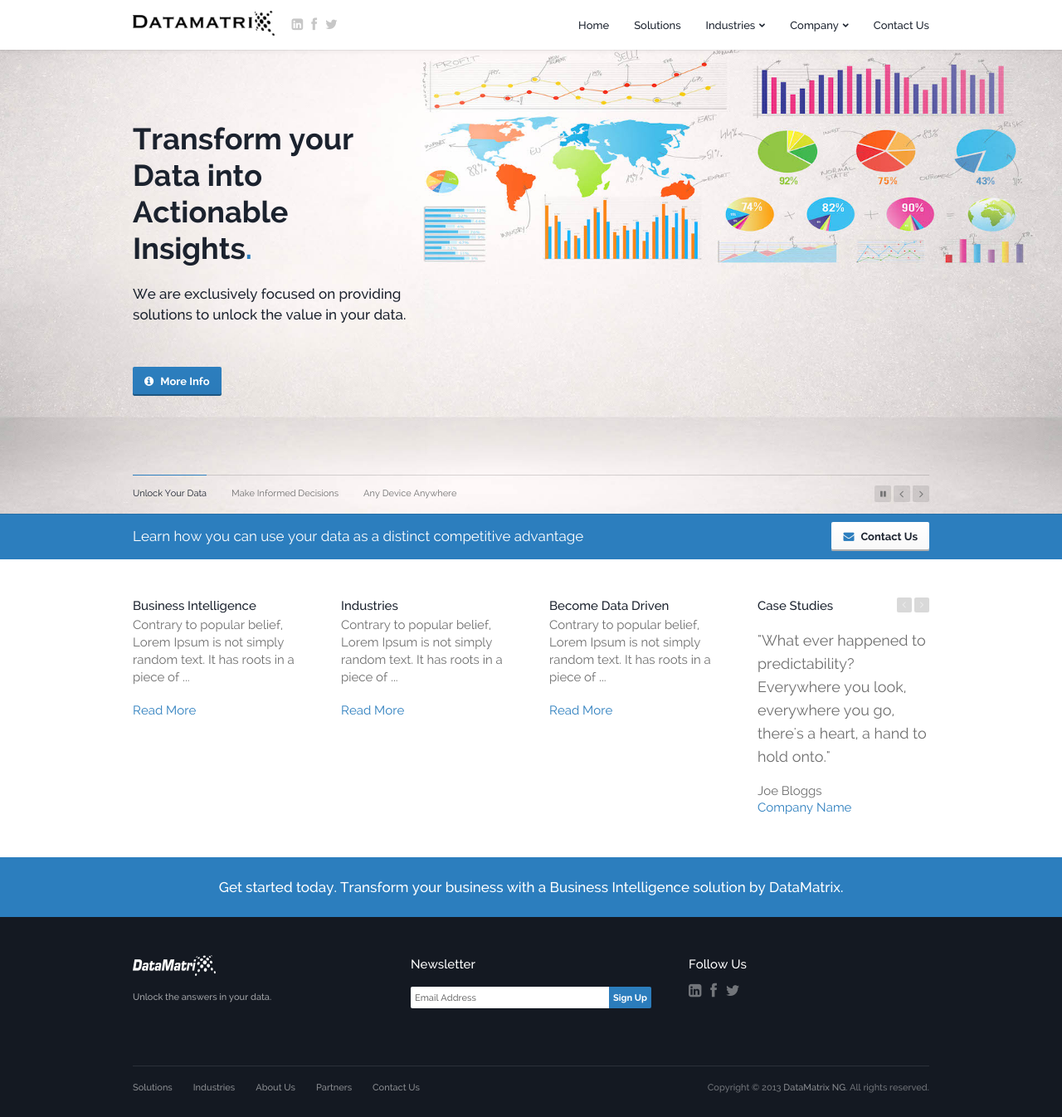
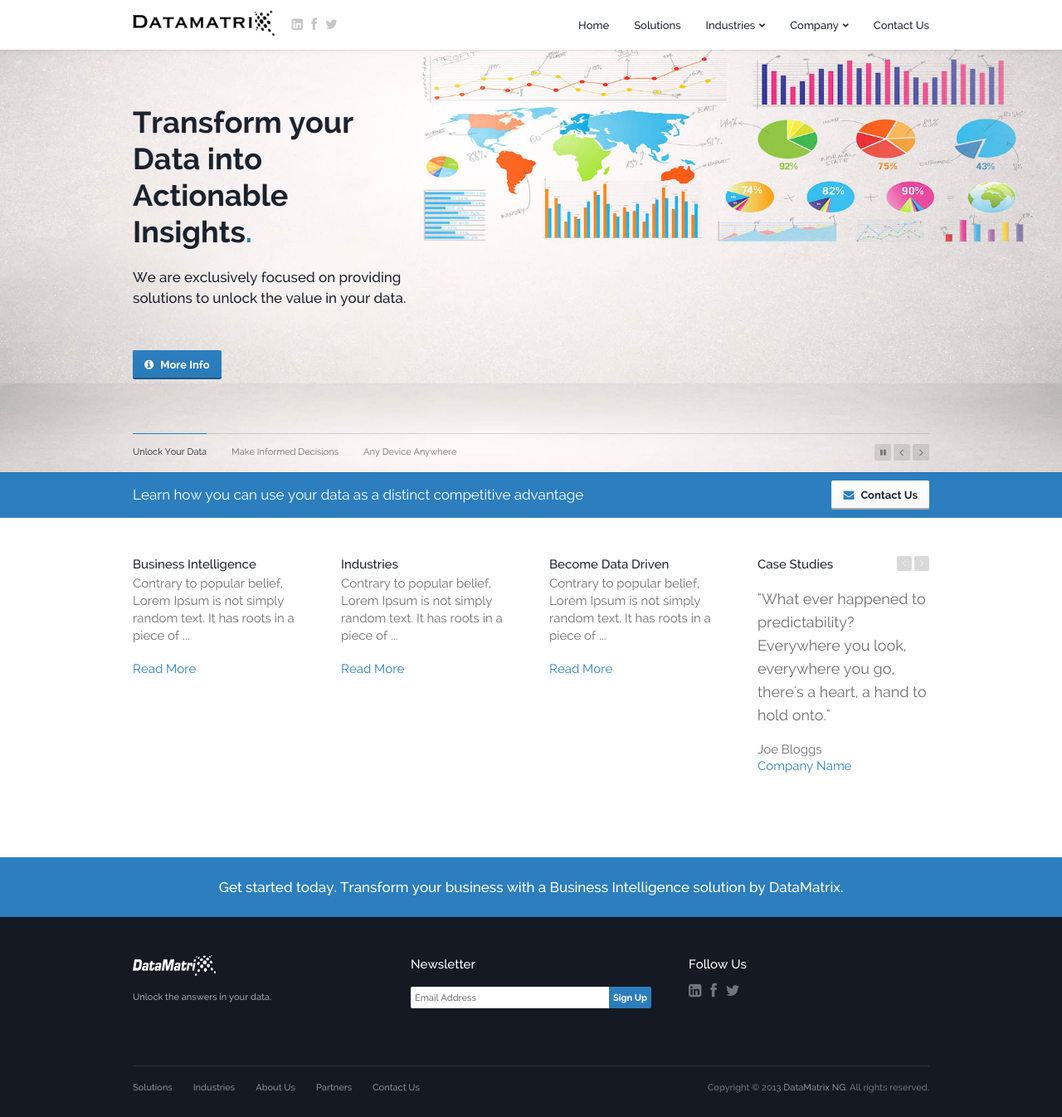
Before and after one commit to dtmtx/dtmtx.github.io, a Jekyll site: the page built from index.html, in a window 1280 px wide and 1346 px high. Shown: the whole window at 83% size. Built offline with Jekyll 4.4.1, drawn with Linux system fonts in a browser that asks for light colours; Markdown is read by kramdown in place of the engine named in the settings.

Commit message:
content update

```diff
--- a/css/styles.css
+++ b/css/styles.css
@@ -993,8 +993,8 @@
 	padding-right: 30px;
 	height: 100%;
 	vertical-align: top;
-	padding-top: 85px;
-	padding-bottom: 95px;
+	padding-top: 65px;
+	padding-bottom: 65px;
 }
 .slide-style-3 .right-column {
 	display: table-cell;
```
